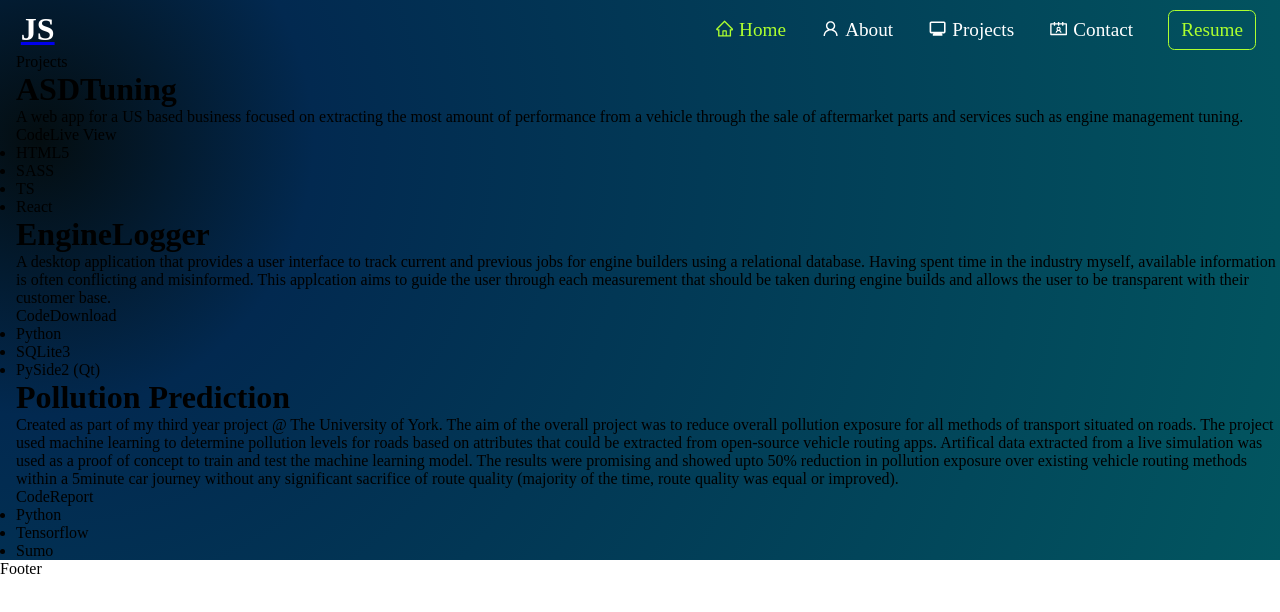
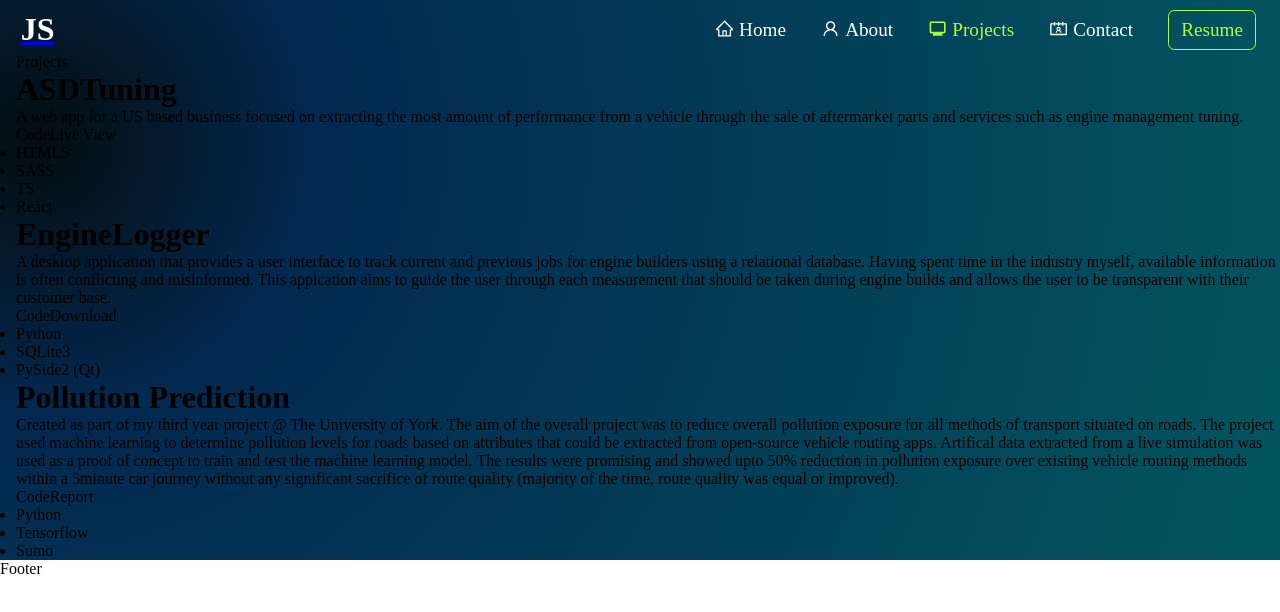
Before and after one commit to JSchoonbrood/Portfolio, a React (Create React App) app: page /projects in a window 1280 px wide. Shown: the top 612 px of the page. Built offline with nearby package versions, Linux system fonts and the light colour scheme.

Commit message:
Navbar Selection feedback fixed

```diff
--- a/src/components/navbar/Navbar.tsx
+++ b/src/components/navbar/Navbar.tsx
@@ -5,15 +5,10 @@ import {
 	AiOutlineContacts,
 } from "react-icons/ai";
 import { MdOutlineMonitor } from "react-icons/md";
+import { NavLink } from "react-router-dom";
 import "./navbar.scss";
 
 const Navbar = () => {
-	const [isActive, setActive] = useState(0);
-
-	const handleClick = (component: number) => {
-		setActive((isActive) => component);
-	};
-
 	return (
 		<div className="navbar">
 			<div className="navbar__links">
@@ -21,38 +16,42 @@ const Navbar = () => {
 					<h1>JS</h1>
 				</a>
 				<nav className="navbar__links_container">
-					<a
-						href="/"
-						onClick={() => handleClick(0)}
-						className={isActive === 0 ? "active" : ""}
+					<NavLink
+						to="/"
+						className={({ isActive }) =>
+						isActive ? "active" : undefined
+						}
 					>
 						<AiOutlineHome className="icon" />
 						Home
-					</a>
-					<a
-						href="/about"
-						onClick={() => handleClick(1)}
-						className={isActive === 1 ? "active" : ""}
+					</NavLink>
+					<NavLink
+						to="/about"
+						className={({ isActive }) =>
+						isActive ? "active" : undefined
+						}
 					>
 						<AiOutlineUser className="icon" />
 						About
-					</a>
-					<a
-						href="/projects"
-						onClick={() => handleClick(2)}
-						className={isActive === 2 ? "active" : ""}
+					</NavLink>
+					<NavLink
+						to="/projects"
+						className={({ isActive }) =>
+						isActive ? "active" : undefined
+						}
 					>
 						<MdOutlineMonitor className="icon" />
 						Projects
-					</a>
-					<a
-						href="#contact"
-						onClick={() => handleClick(3)}
-						className={isActive === 3 ? "active" : ""}
+					</NavLink>
+					<NavLink
+						to="/contact"
+						className={({ isActive }) =>
+						isActive ? "active" : undefined
+						}
 					>
 						<AiOutlineContacts className="icon" />
 						Contact
-					</a>
+					</NavLink>
 					<button>Resume</button>
 				</nav>
 			</div>
```
